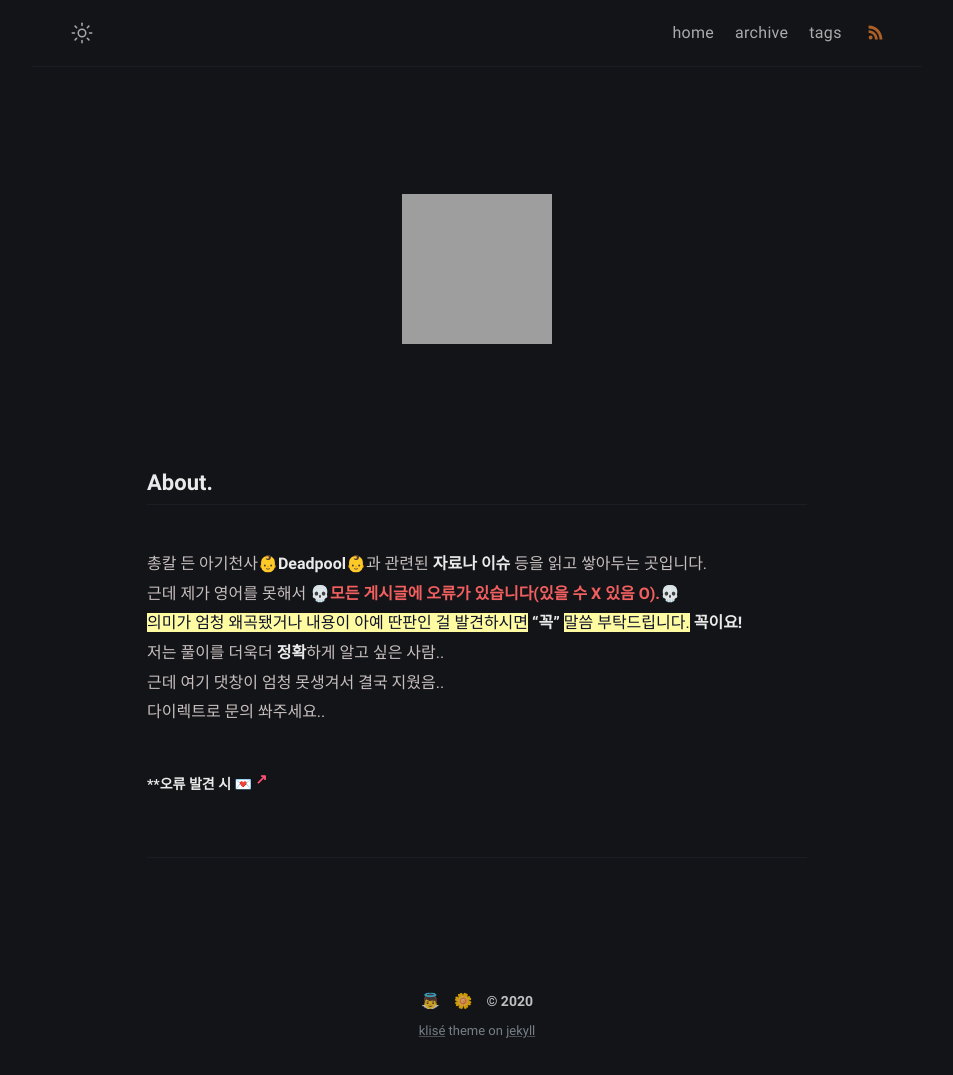
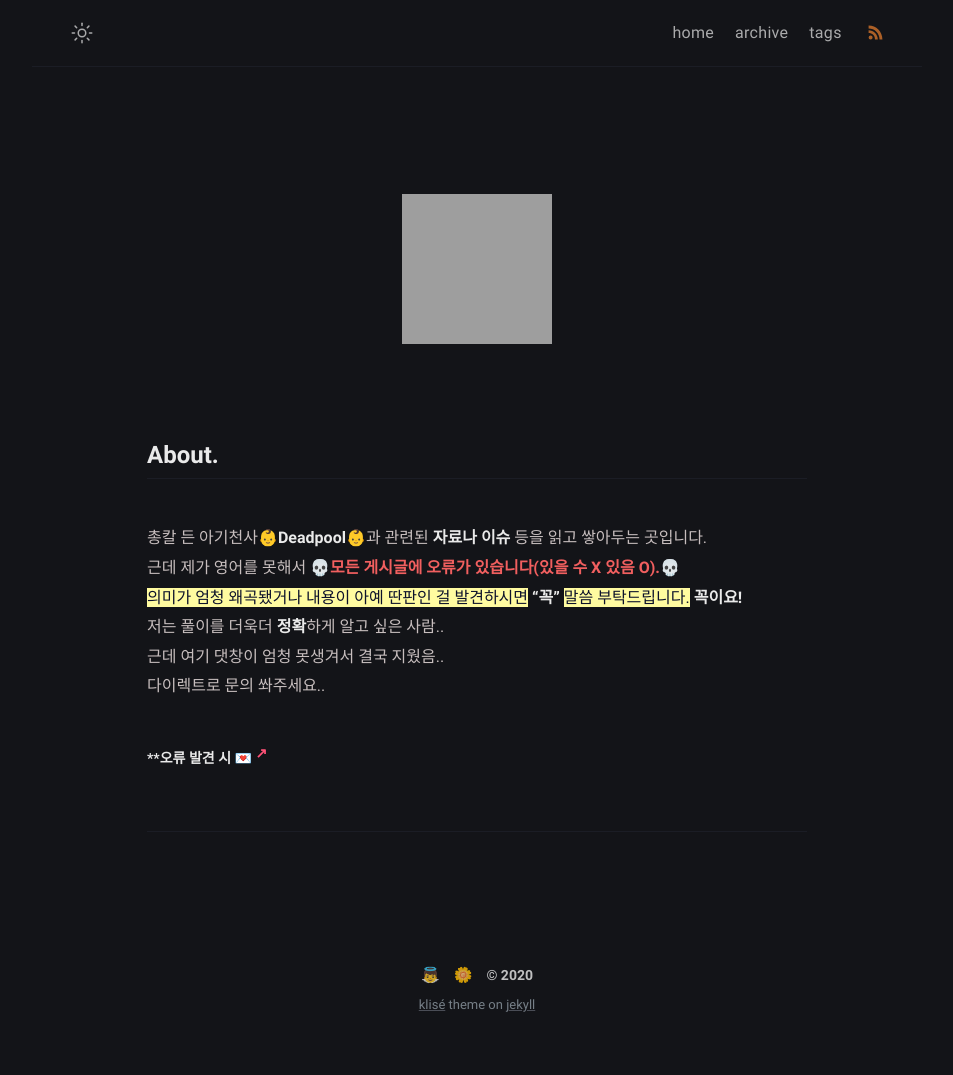
Before and after one commit to iwdstry/yeieje, a Jekyll site: the page built from about.md, in a window 1280 px wide. Shown: the whole page, without its empty margins (163-1116 px from the left). Built offline with Jekyll 4.4.1, drawn with Linux system fonts in a browser that asks for light colours; after the commit the page ends 1049 px from its top, so only the background shows below that; grey boxes are pictures that could not be loaded.

Commit message:
Update about.md

```diff
--- a/about.md
+++ b/about.md
@@ -11,8 +11,7 @@ comments: false
  <img src="https://user-images.githubusercontent.com/74714697/100357357-e9df6b80-3037-11eb-9cdb-fd243f2cb191.png" width="150px" height="150px">
 </center>
 <br/>
-<br/>
-## About.
+# About.
 * * *
 <br/>
 총칼 든 아기천사👶**Deadpool**👶과 관련된 **자료나 이슈** 등을 읽고 쌓아두는 곳입니다. <br/>
```
